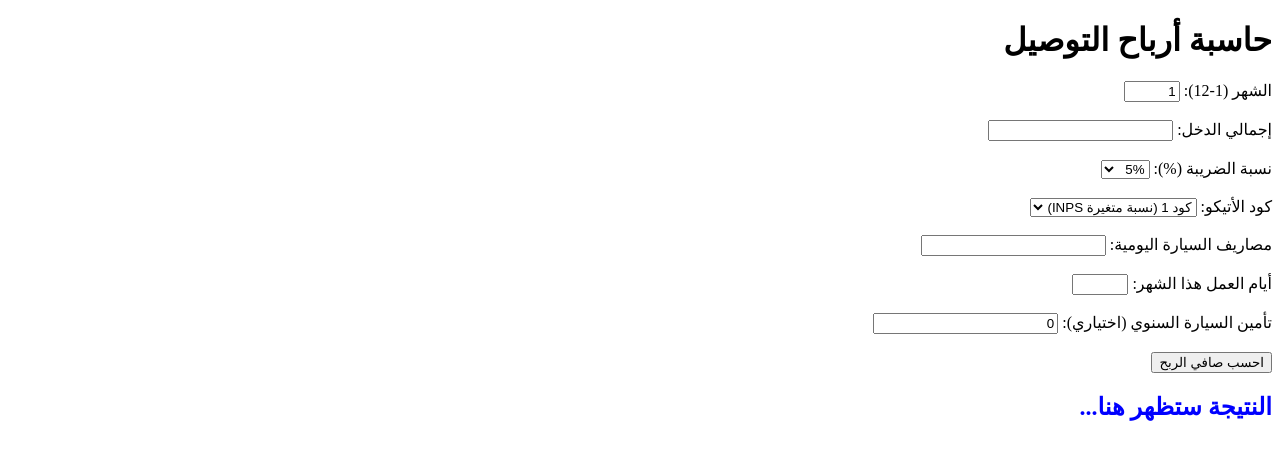
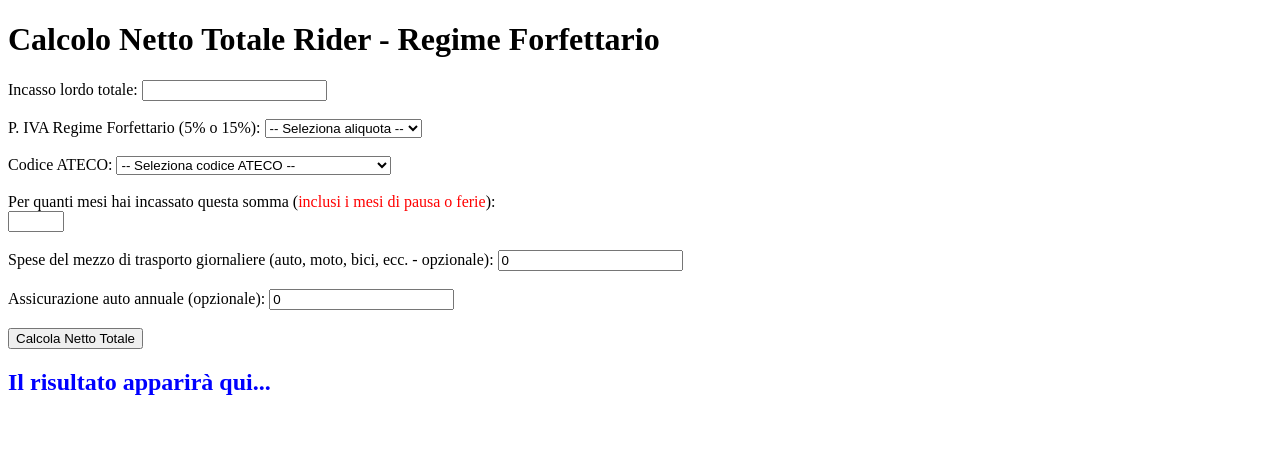
Before and after one commit to alihky/delivery-calculator, a FastAPI app: page / in a window 1280 px wide. Shown: the top 460 px of the page. Run offline with FastAPI, Linux system fonts and the light colour scheme.

Commit message:
aggiornamento del codice

```diff
--- a/main.py
+++ b/main.py
@@ -10,58 +10,52 @@ app = FastAPI()
 templates = Jinja2Templates(directory="templates")
 
 class DeliveryCalculation(BaseModel):
-    month: int = Field(...,ge=1, le=12)                       # الشهر (رقم من 1 إلى 12)
-    total_income: float = Field(..., ge=0)             # إجمالي المدخول
+    how_many_months: int = Field(..., ge=1, le=12)
+    total_income: float = Field(..., ge=0)
     tax_rate: Literal[5, 15] = Field(...)
-    ateco_code: Literal['1', '2'] = Field(...)                   # كود الأتيكو (لتحديد نسبة الـ INPS لاحقاً)
-    car_expenses_per_day: float= Field(..., ge=0)            # مصاريف السيارة الشهرية
-    how_many_days_worked_this_month: int = Field(..., ge=0, le=31)
-    car_insurance: Optional[float] = None  # تأمين السيارة السنوي (اختياري)
+    ateco_code: Literal['82.99.99', '53.20.00'] = Field(...)
+    car_expenses_per_day: Optional[float] = Field(0, ge=0)  # مصاريف النقل اليومية (اختيارية)
+    how_many_days_worked: int = Field(..., ge=0, le=365)
+    car_insurance: Optional[float] = None
 
 @app.get("/", response_class=HTMLResponse)
 def get_form(request: Request):
     return templates.TemplateResponse(request=request, name="index.html")
 
-
 @app.post("/calculation")
 async def calculation_net_income(data: DeliveryCalculation):
 
+    # خصم قيمة الضريبة
+    percent_without_cost = 0.67
+    income = data.total_income * percent_without_cost
+    tax_amount = income * (data.tax_rate / 100)
 
-# خصم قيمة الضريبة
-        percent_without_cost = 0.67
-        income = data.total_income * percent_without_cost
-        tax_amount = income * (data.tax_rate / 100)
+    # خصم قيمة الانبس الضمان الاجتماعي
+    if data.ateco_code == '53.20.00':
+        inps = income * (26.07 / 100)
+    elif data.ateco_code == '82.99.99':
+        inps = 266.66 * data.how_many_months
+    else:
+        inps = 0.0
 
+    # تأمين السيارة
+    monthly_car_insurance = (data.car_insurance / 12) if data.car_insurance else 0
 
-# خصم قيمة الانبس الضمان الاجتماعي
+    # مصاريف النقل اليومية (إذا تركناها فارغة تكون صفراً)
+    daily_expenses = data.car_expenses_per_day if data.car_expenses_per_day else 0
+    car_expenses = data.how_many_days_worked * daily_expenses
 
-        if data.ateco_code == '1':
-            inps = income * (26.07 / 100)
+    # صافي الربح
+    Total_expenses = (tax_amount + inps + car_expenses
+                      + (monthly_car_insurance * data.how_many_months))
+    Net_income = data.total_income - Total_expenses
 
-        elif data.ateco_code == '2':
-            inps = 243.75 # القيمة الثابتة الشهرية (2925 سنوية مقسومة على 12)
-
-        else:
-            inps = 0.0
-# تامين السيارة
-        monthly_car_insurance = (data.car_insurance / 12) if data.car_insurance else 0
-
-# مصاريف السيارة الشهرية
-
-        car_expenses = data.how_many_days_worked_this_month * data.car_expenses_per_day
-
-# صافي الربح
-
-        Total_expenses = (tax_amount + inps + car_expenses
-                          + monthly_car_insurance)
-        Net_income = data.total_income - Total_expenses
-# ارجاع النتائج
-
-        return {
-            "total_income": data.total_income,
-            "tax_amount": round(tax_amount, 2),
-            "inps_amount": round(inps, 2),
-            "car_expenses": round(car_expenses, 2),
-            "total_expenses": round(Total_expenses, 2),
-            "net_income": round(Net_income, 2)
-        }
+    # ارجاع النتائج
+    return {
+        "total_income": data.total_income,
+        "tax_amount": round(tax_amount, 2),
+        "inps_amount": round(inps, 2),
+        "car_expenses": round(car_expenses, 2),
+        "total_expenses": round(Total_expenses, 2),
+        "net_income": round(Net_income, 2)
+    }
--- a/templates/index.html
+++ b/templates/index.html
@@ -1,75 +1,94 @@
 <!DOCTYPE html>
-<html dir="rtl" lang="ar">
+<html dir="ltr" lang="it">
 <head>
     <meta charset="UTF-8">
-    <title>حاسبة التوصيل</title>
+    <title>Calcolo Netto Totale Rider - Regime Forfettario</title>
 </head>
 <body>
-    <h1>حاسبة أرباح التوصيل</h1>
+    <h1>Calcolo Netto Totale Rider - Regime Forfettario</h1>
 
-    <!-- حقول إدخال البيانات -->
-    <label>الشهر (1-12):</label>
-    <input type="number" id="month" min="1" max="12" value="1"><br><br>
-
-    <label>إجمالي الدخل:</label>
+    <label>Incasso lordo totale:</label>
     <input type="number" id="total_income" step="any"><br><br>
 
-    <!-- قائمة منسدلة لنسبة الضريبة -->
-    <label>نسبة الضريبة (%):</label>
+    <label>P. IVA Regime Forfettario (5% o 15%):</label>
     <select id="tax_rate">
+        <option value="" disabled selected>-- Seleziona aliquota --</option>
         <option value="5">5%</option>
         <option value="15">15%</option>
     </select><br><br>
 
-    <!-- قائمة منسدلة لكود الأتيكو -->
-    <label>كود الأتيكو:</label>
+    <label>Codice ATECO:</label>
     <select id="ateco_code">
-        <option value="1">كود 1 (نسبة متغيرة INPS)</option>
-        <option value="2">كود 2 (قيمة ثابتة INPS)</option>
+        <option value="" disabled selected>-- Seleziona codice ATECO --</option>
+        <option value="53.20.00">53.20.00 (Gestione Separata - % variabile)</option>
+        <option value="82.99.99">82.99.99 (Commercianti - Contributo fisso)</option>
     </select><br><br>
 
-    <label>مصاريف السيارة اليومية:</label>
-    <input type="number" id="car_expenses" step="any"><br><br>
+    <label>Per quanti mesi hai incassato questa somma (<span style="color: red;">inclusi i mesi di pausa o ferie</span>):</label><br>
+    <input type="number" id="how_many_months" min="1" max="12"><br><br>
 
-    <label>أيام العمل هذا الشهر:</label>
-    <input type="number" id="days_worked" min="0" max="31"><br><br>
+    <label>Spese del mezzo di trasporto giornaliere (auto, moto, bici, ecc. - opzionale):</label>
+    <input type="number" id="car_expenses_per_day" value="0" step="any" oninput="toggleDaysField()"><br><br>
 
-    <label>تأمين السيارة السنوي (اختياري):</label>
+    <div id="days_container" style="display: none;">
+        <label>Giorni lavorati totali:</label>
+        <input type="number" id="how_many_days_worked" min="0" max="365"><br><br>
+    </div>
+
+    <label>Assicurazione auto annuale (opzionale):</label>
     <input type="number" id="car_insurance" value="0" step="any"><br><br>
 
-    <!-- زر الحساب -->
-    <button onclick="sendData()">احسب صافي الربح</button>
+    <button onclick="sendData()">Calcola Netto Totale</button>
 
-    <!-- مكان ظهور النتيجة -->
-    <h2 id="result" style="color: blue;">النتيجة ستظهر هنا...</h2>
+    <h2 id="result" style="color: blue;">Il risultato apparirà qui...</h2>
 
-    <!-- كود الجافاسكريبت المحدث -->
     <script>
+        function toggleDaysField() {
+            const expensesVal = document.getElementById('car_expenses_per_day').value;
+            const daysContainer = document.getElementById('days_container');
+            const daysInput = document.getElementById('how_many_days_worked');
+
+            if (expensesVal !== "" && parseFloat(expensesVal) > 0) {
+                daysContainer.style.display = "block";
+            } else {
+                daysContainer.style.display = "none";
+                daysInput.value = "";
+            }
+        }
+
         async function sendData() {
-            const monthVal = document.getElementById('month').value;
+            const monthsVal = document.getElementById('how_many_months').value;
             const incomeVal = document.getElementById('total_income').value;
             const taxVal = document.getElementById('tax_rate').value;
             const atecoVal = document.getElementById('ateco_code').value;
-            const expensesVal = document.getElementById('car_expenses').value;
-            const daysVal = document.getElementById('days_worked').value;
+            const expensesVal = document.getElementById('car_expenses_per_day').value;
+            const daysVal = document.getElementById('how_many_days_worked').value;
             const insuranceVal = document.getElementById('car_insurance').value;
 
             const resultElement = document.getElementById('result');
 
-            // التحقق من الحقول الأساسية
-            if (incomeVal === "" || expensesVal === "" || daysVal === "") {
-                resultElement.innerText = "❌ تنبيه: الرجاء تعبئة جميع الحقول الأساسية!";
+            if (incomeVal === "" || monthsVal === "" || taxVal === "" || atecoVal === "") {
+                resultElement.innerText = "❌ Attenzione: compila i campi obbligatori!";
+                resultElement.style.color = "red";
+                return;
+            }
+
+            const expensesNum = expensesVal === "" ? 0 : parseFloat(expensesVal);
+            const daysNum = daysVal === "" ? 0 : parseInt(daysVal);
+
+            if (expensesNum > 0 && daysNum <= 0) {
+                resultElement.innerText = "❌ Attenzione: hai inserito le spese del mezzo, quindi devi inserire anche i giorni lavorati!";
                 resultElement.style.color = "red";
                 return;
             }
 
             const requestData = {
-                month: parseInt(monthVal),
+                how_many_months: parseInt(monthsVal),
                 total_income: parseFloat(incomeVal),
-                tax_rate: parseFloat(taxVal),           // تأخذ القيمة المختارة من القائمة (5 أو 15)
-                ateco_code: atecoVal,                   // تأخذ القيمة المختارة من القائمة ('1' أو '2')
-                car_expenses_per_day: parseFloat(expensesVal),
-                how_many_days_worked_this_month: parseInt(daysVal),
+                tax_rate: parseFloat(taxVal),
+                ateco_code: atecoVal,
+                car_expenses_per_day: expensesNum,
+                how_many_days_worked: daysNum,
                 car_insurance: insuranceVal === "" ? 0 : parseFloat(insuranceVal)
             };
 
@@ -81,17 +100,17 @@
                 });
 
                 if (!response.ok) {
-                    resultElement.innerText = "❌ حدث خطأ: البيانات المرسلة غير صالحة!";
+                    resultElement.innerText = "❌ Errore: dati inviati non validi!";
                     resultElement.style.color = "red";
                     return;
                 }
 
                 const resultData = await response.json();
-                resultElement.innerText = "✅ صافي الربح: " + resultData.net_income + " يورو";
+                resultElement.innerText = "✅ Netto Totale: " + resultData.net_income + " €";
                 resultElement.style.color = "green";
 
             } catch (error) {
-                resultElement.innerText = "❌ عذراً، لا يمكن الاتصال بالسيرفر حالياً.";
+                resultElement.innerText = "❌ Impossibile connettersi al server.";
                 resultElement.style.color = "red";
             }
         }
```
